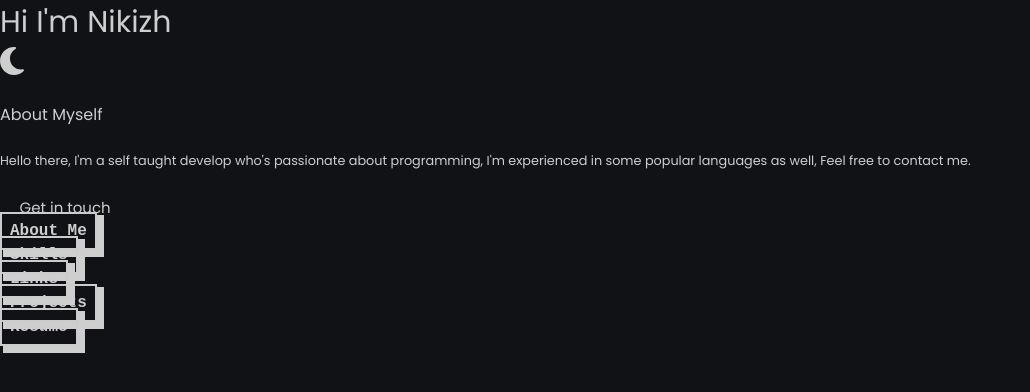
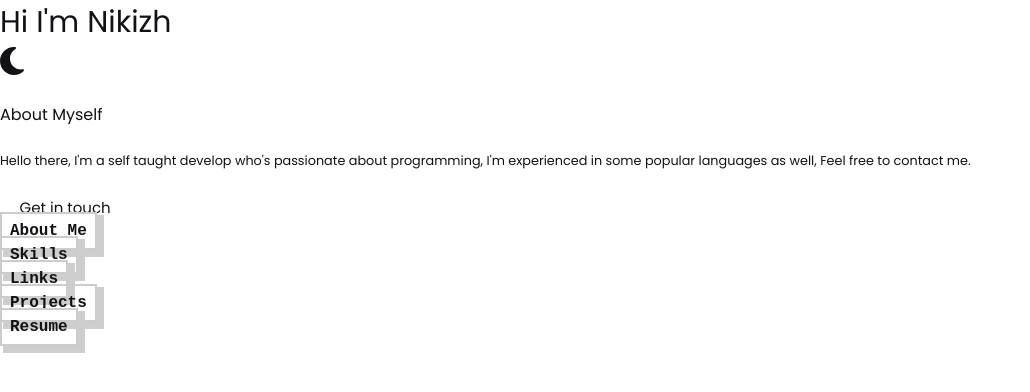
Before and after one commit to Nikizh07/portfolio, a React (Vite) app: page / in a window 1280 px wide. Shown: the top 392 px of the page, without its empty margins (0-1030 px from the left). Built offline with nearby package versions, Linux system fonts and the light colour scheme; a web font is replaced by a local one.

Commit message:
Update DarkModeButton.jsx

```diff
--- a/src/components/DarkModeButton.jsx
+++ b/src/components/DarkModeButton.jsx
@@ -5,7 +5,7 @@ import { faMoon } from "@fortawesome/free-solid-svg-icons";
 const DarkModeButton = () => {
   const [darkMode, setDarkMode] = useState(() => {
     const savedMode = localStorage.getItem("darkMode");
-    return savedMode ? JSON.parse(savedMode) : true;
+    return savedMode ? JSON.parse(savedMode) : false;
   });
 
   useEffect(() => {
```
